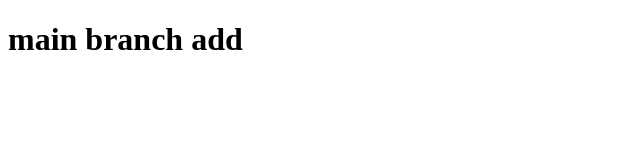
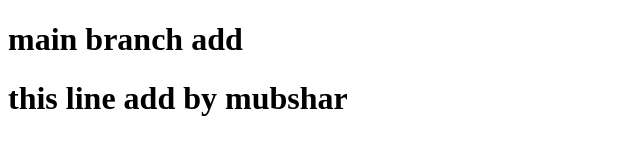
Before and after one commit to mubsharhussain/test, a plain HTML site: page index.html in a window 1280 px wide. Shown: the whole page, without its empty margins (0-640 px from the left). Drawn offline with Linux system fonts and the light colour scheme.

Commit message:
line add by mubsahr

```diff
--- a/index.html
+++ b/index.html
@@ -7,5 +7,7 @@
 </head>
 <body>
     <h1>main branch add</h1>
+    <h1>this line add by mubshar</h1>
+
 </body>
 </html>
```
